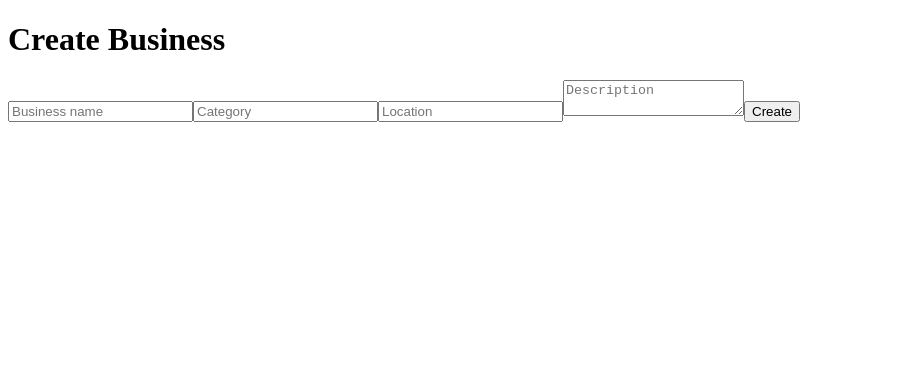
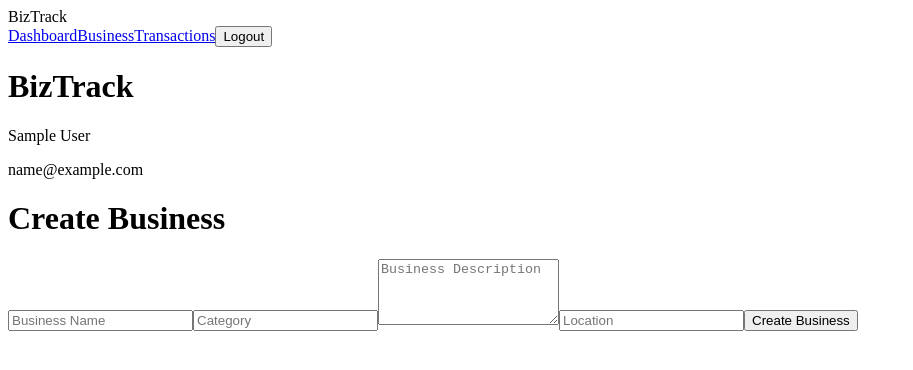
Before and after one commit to Cedric-Raichand/BizTrack, a React app in the folder frontend/: page /create-business in a window 1280 px wide. Shown: the top 370 px of the page, without its empty margins (0-913 px from the left). Built offline with nearby package versions, Linux system fonts and the light colour scheme; sample sign-in values are in the browser's storage; the HTML template or start-up script is replaced by a standard one.

Commit message:
improve create business page with dashboard layout

```diff
--- a/frontend/src/pages/CreateBusiness.jsx
+++ b/frontend/src/pages/CreateBusiness.jsx
@@ -1,10 +1,11 @@
 import { useState } from "react";
 import { useNavigate } from "react-router-dom";
+
 import API from "../api/axios";
+import Layout from "../components/Layout";
 
 
-const CreateBusiness = () => {
-
+function CreateBusiness() {
 
   const navigate = useNavigate();
 
@@ -20,7 +21,7 @@ const CreateBusiness = () => {
 
 
 
-  const handleChange = (e) => {
+  const handleChange = (e)=>{
 
     setFormData({
 
@@ -34,23 +35,33 @@ const CreateBusiness = () => {
 
 
 
-  const handleSubmit = async (e) => {
+  const handleSubmit = async(e)=>{
 
     e.preventDefault();
 
 
-    try {
+    try{
 
-      await API.post("/business", formData);
+      await API.post(
+        "/business",
+        formData
+      );
+
+
+      alert("Business created successfully");
 
 
       navigate("/dashboard");
 
 
-    } catch(error) {
+    }catch(error){
 
-      console.log(
-        error.response?.data || error.message
+      console.log(error);
+
+
+      alert(
+        error.response?.data?.message ||
+        "Failed to create business"
       );
 
     }
@@ -61,48 +72,117 @@ const CreateBusiness = () => {
 
   return (
 
-    <div>
+    <Layout>
 
 
-      <h1>
+      <div className="max-w-xl mx-auto">
+
+
+        <div className="bg-white shadow rounded-xl p-8">
+
+
+          <h1 className="text-3xl font-bold mb-6">
             Create Business
           </h1>
 
 
-      <form onSubmit={handleSubmit}>
+
+          <form
+            onSubmit={handleSubmit}
+            className="space-y-5"
+          >
 
 
             <input
+
+              type="text"
+
               name="businessName"
-          placeholder="Business name"
+
+              placeholder="Business Name"
+
+              value={formData.businessName}
+
               onChange={handleChange}
+
+              className="w-full border rounded-lg p-3"
+
+              required
+
             />
 
 
+
             <input
+
+              type="text"
+
               name="category"
+
               placeholder="Category"
+
+              value={formData.category}
+
               onChange={handleChange}
+
+              className="w-full border rounded-lg p-3"
+
+              required
+
             />
 
 
-        <input
-          name="location"
-          placeholder="Location"
+
+            <textarea
+
+              name="description"
+
+              placeholder="Business Description"
+
+              value={formData.description}
+
               onChange={handleChange}
+
+              className="w-full border rounded-lg p-3"
+
+              rows="4"
+
             />
 
 
-        <textarea
-          name="description"
-          placeholder="Description"
+
+            <input
+
+              type="text"
+
+              name="location"
+
+              placeholder="Location"
+
+              value={formData.location}
+
               onChange={handleChange}
+
+              className="w-full border rounded-lg p-3"
+
+              required
+
             />
 
 
-        <button type="submit">
-          Create
+
+            <button
+
+              type="submit"
+
+              className="w-full bg-blue-600 text-white py-3 rounded-lg hover:bg-blue-700"
+
+            >
+
+              Create Business
+
             </button>
+
 
 
           </form>
@@ -110,9 +190,15 @@ const CreateBusiness = () => {
 
         </div>
 
+
+      </div>
+
+
+    </Layout>
+
   );
 
-};
+}
 
 
 export default CreateBusiness;
```
Lines whose indentation alone changed are shown as unchanged.
